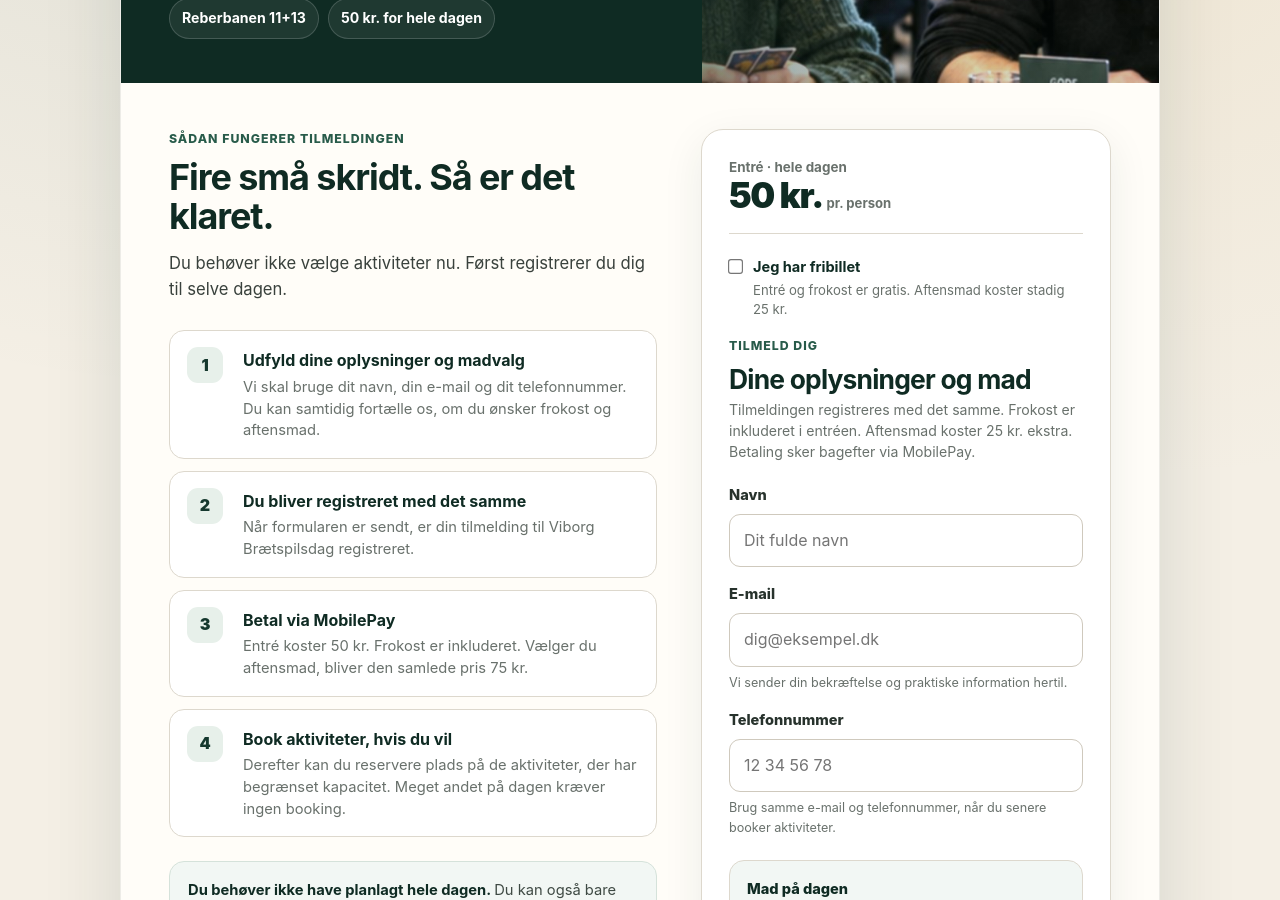
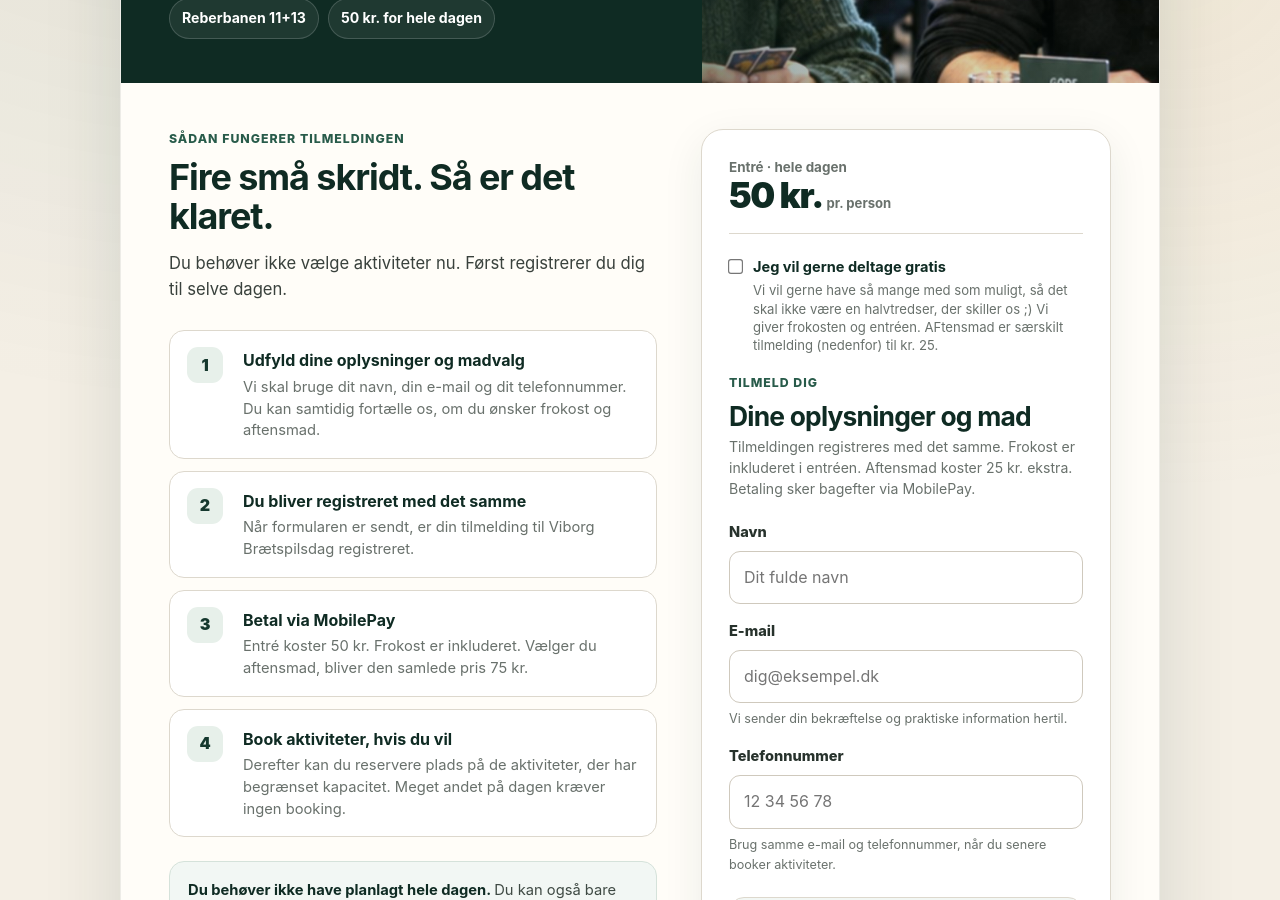
Before and after one commit to Andrejao/spilex, a Jekyll site: the page built from tilmelding.html, in a window 1280 px wide and 900 px high, scrolled down 490 px. Built offline with Jekyll 4.4.1, drawn with Linux system fonts in a browser that asks for light colours.

Commit message:
Update tilmelding.html

```diff
--- a/tilmelding.html
+++ b/tilmelding.html
@@ -1131,9 +1131,9 @@ permalink: /tilmelding/
               >
 
               <span>
-                <strong>Jeg har fribillet</strong>
+                <strong>Jeg vil gerne deltage gratis</strong>
                 <small>
-                  Entré og frokost er gratis. Aftensmad koster stadig 25 kr.
+                  Vi vil gerne have så mange med som muligt, så det skal ikke være en halvtredser, der skiller os ;) Vi giver frokosten og entréen. AFtensmad er særskilt tilmelding (nedenfor) til kr. 25.
                 </small>
               </span>
             </label>
```
